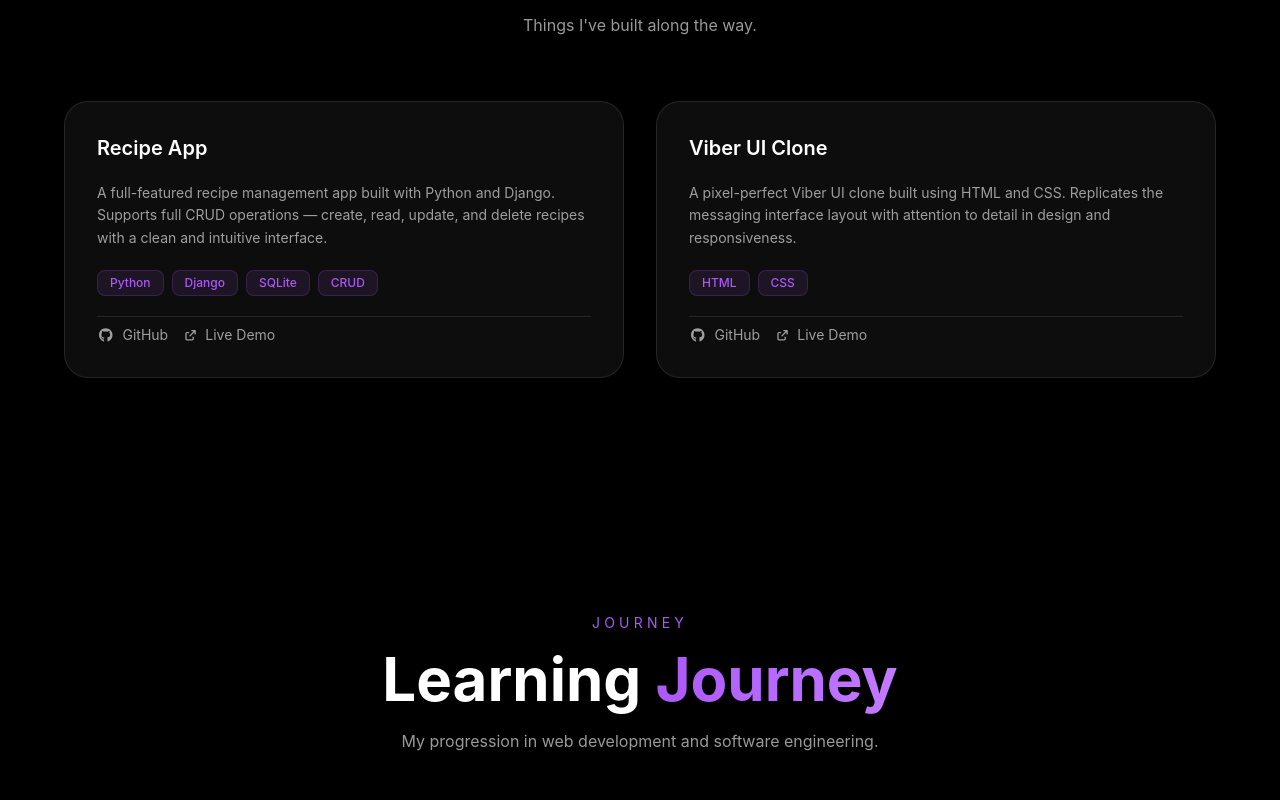
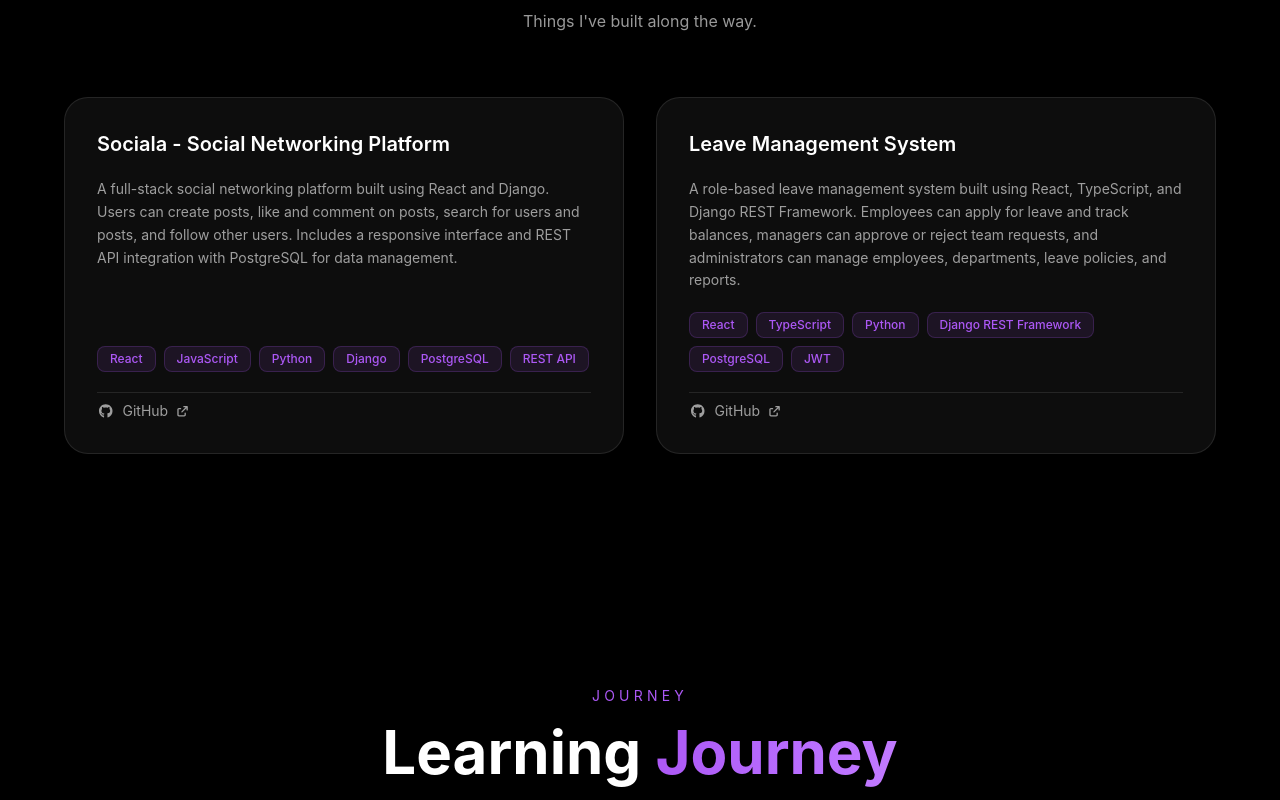
Before and after one commit to prasannaadhikari2602/Portfolio, a React (Vite) app: page / in a window 1280 px wide. Shown: the part 2900-3700 px from the top of the page. Built offline with nearby package versions, Linux system fonts and the light colour scheme.

Commit message:
updated contents

```diff
--- a/src/sections/Journey.jsx
+++ b/src/sections/Journey.jsx
@@ -19,7 +19,7 @@ const milestones = [
   },
   {
     title: "Database Management",
-    desc: "Learned MySQL and database design for building full-stack applications.",
+    desc: "Learned MySQL,PostgreSQL and database design for building full-stack applications.",
   },
   {
     title: "Full Stack Developer",
--- a/src/sections/Projects.jsx
+++ b/src/sections/Projects.jsx
@@ -1,3 +1,4 @@
+
 import React from "react";
 import { FontAwesomeIcon } from "@fortawesome/react-fontawesome";
 import { faGithub } from "@fortawesome/free-brands-svg-icons";
@@ -5,20 +6,32 @@ import { faArrowUpRightFromSquare } from "@fortawesome/free-solid-svg-icons";
 
 const projects = [
   {
-    title: "Recipe App",
+    title: "Sociala - Social Networking Platform",
     description:
-      "A full-featured recipe management app built with Python and Django. Supports full CRUD operations — create, read, update, and delete recipes with a clean and intuitive interface.",
-    tags: ["Python", "Django", "SQLite", "CRUD"],
-    github: "https://github.com/prasannaadhikari2602/Recipe_App",
-    live: "#",
+      "A full-stack social networking platform built using React and Django. Users can create posts, like and comment on posts, search for users and posts, and follow other users. Includes a responsive interface and REST API integration with PostgreSQL for data management.",
+    tags: [
+      "React",
+      "JavaScript",
+      "Python",
+      "Django",
+      "PostgreSQL",
+      "REST API",
+    ],
+    github: "https://github.com/prasannaadhikari2602/Sociala",
   },
   {
-    title: "Viber UI Clone",
+    title: "Leave Management System",
     description:
-      "A pixel-perfect Viber UI clone built using HTML and CSS. Replicates the messaging interface layout with attention to detail in design and responsiveness.",
-    tags: ["HTML", "CSS"],
-    github: "#",
-    live: "#",
+      "A role-based leave management system built using React, TypeScript, and Django REST Framework. Employees can apply for leave and track balances, managers can approve or reject team requests, and administrators can manage employees, departments, leave policies, and reports.",
+    tags: [
+      "React",
+      "TypeScript",
+      "Python",
+      "Django REST Framework",
+      "PostgreSQL",
+      "JWT",
+    ],
+    github: "https://github.com/prasannaadhikari2602/leave-management-system",
   },
 ];
 
@@ -32,12 +45,14 @@ const Projects = () => {
           <h3 className="text-sm tracking-[0.3em] uppercase text-[#AC58F5]">
             Projects
           </h3>
+
           <h1 className="text-4xl md:text-6xl font-bold mt-4">
             My{" "}
             <span className="bg-linear-to-r from-[#AC58F5] to-purple-400 bg-clip-text text-transparent">
               Projects
             </span>
           </h1>
+
           <p className="text-white/60 mt-5 max-w-xl mx-auto">
             Things I've built along the way.
           </p>
@@ -75,24 +90,22 @@ const Projects = () => {
                 ))}
               </div>
 
-              {/* Links */}
+              {/* GitHub Link */}
               <div className="flex items-center gap-4 pt-2 border-t border-white/10">
                 <a
                   href={project.github}
+                  target="_blank"
+                  rel="noopener noreferrer"
                   className="flex items-center gap-2 text-white/60 hover:text-white text-sm transition-colors duration-300"
                 >
                   <FontAwesomeIcon icon={faGithub} />
                   GitHub
-                </a>
-                <a
-                  href={project.live}
-                  className="flex items-center gap-2 text-white/60 hover:text-[#AC58F5] text-sm transition-colors duration-300"
-                >
-                  <FontAwesomeIcon icon={faArrowUpRightFromSquare} size="xs" />
-                  Live Demo
+                  <FontAwesomeIcon
+                    icon={faArrowUpRightFromSquare}
+                    size="xs"
+                  />
                 </a>
               </div>
-
             </div>
           ))}
         </div>
--- a/src/sections/Skills.jsx
+++ b/src/sections/Skills.jsx
@@ -26,7 +26,7 @@ const Skills = () => {
     { name: "React",       icon: faReact,    color: "#61DAFB" },
     { name: "Python",      icon: faPython,   color: "#3776AB" },
     { name: "Django",      icon: faCode,     color: "#2BA977" },
-    { name: "MySQL",       icon: faDatabase, color: "#00758F" },
+    { name: "PostgreSQL",       icon: faDatabase, color: "#00758F" },
   ];
 
   return (
```
Also changed, not shown: 1 other file (tests, documents, lock files or other folders).
